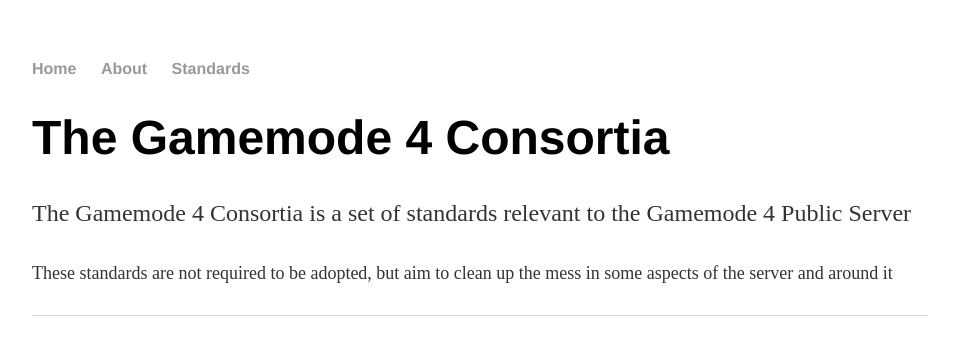
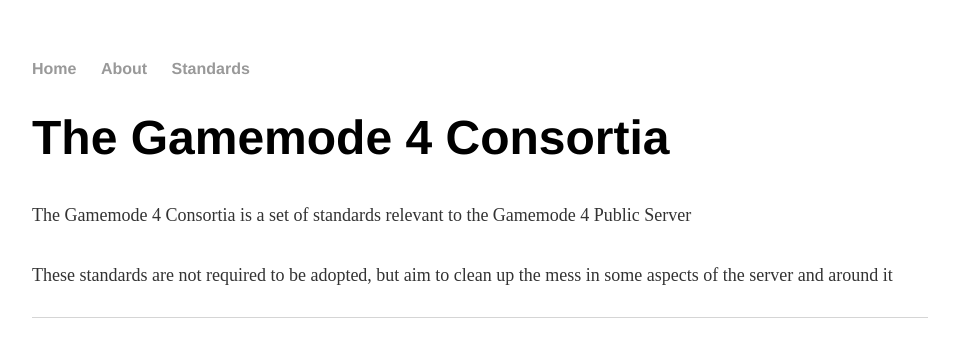
Before and after one commit to gm4-consortia/gm4-consortia.github.io, a Jekyll site: the page built from index.html, in a window 1280 px wide. Shown: the top 357 px of the page, without its empty margins (160-1119 px from the left). Built offline with Jekyll 4.4.1, drawn with Linux system fonts in a browser that asks for light colours.

Commit message:
Update index.html

```diff
--- a/index.html
+++ b/index.html
@@ -5,6 +5,6 @@ title: The Gamemode 4 Consortia
 
 <div class="blurb">
 	<h1>The Gamemode 4 Consortia</h1>
-	<p>The Gamemode 4 Consortia is a set of standards relevant to the Gamemode 4 Public Server</p>
+	<p><font size="+1">The Gamemode 4 Consortia is a set of standards relevant to the Gamemode 4 Public Server</p></font>
         <p><font size="+1">These standards are not required to be adopted, but aim to clean up the mess in some aspects of the server and around it</p></font>
 </div><!-- /.blurb -->
```
